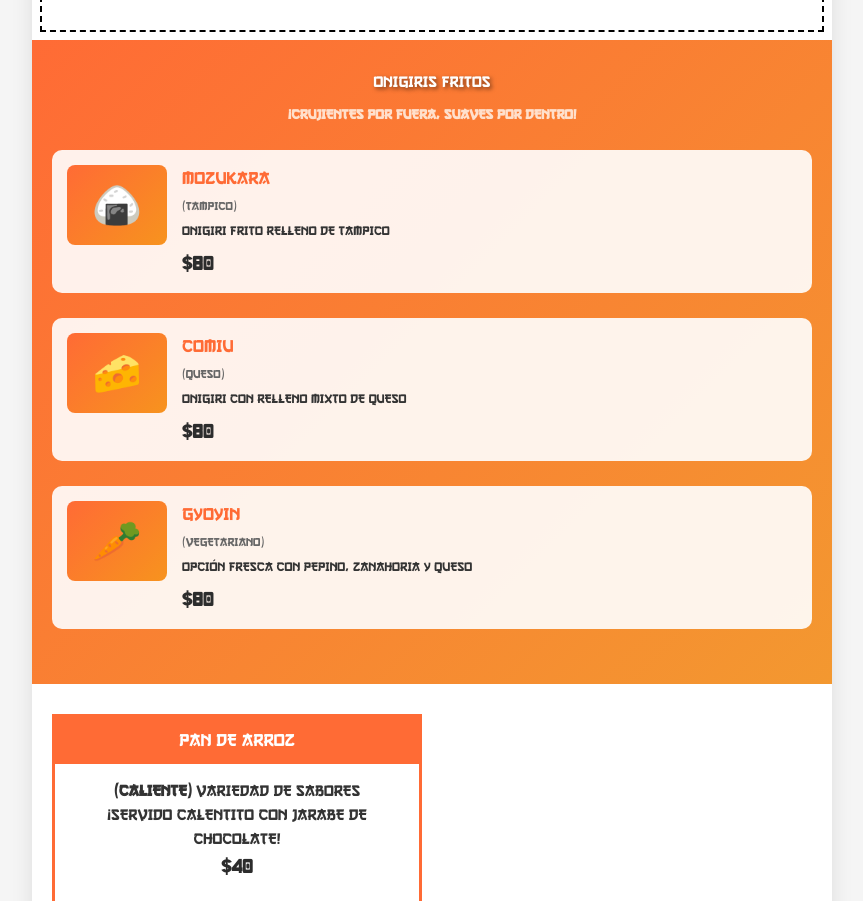
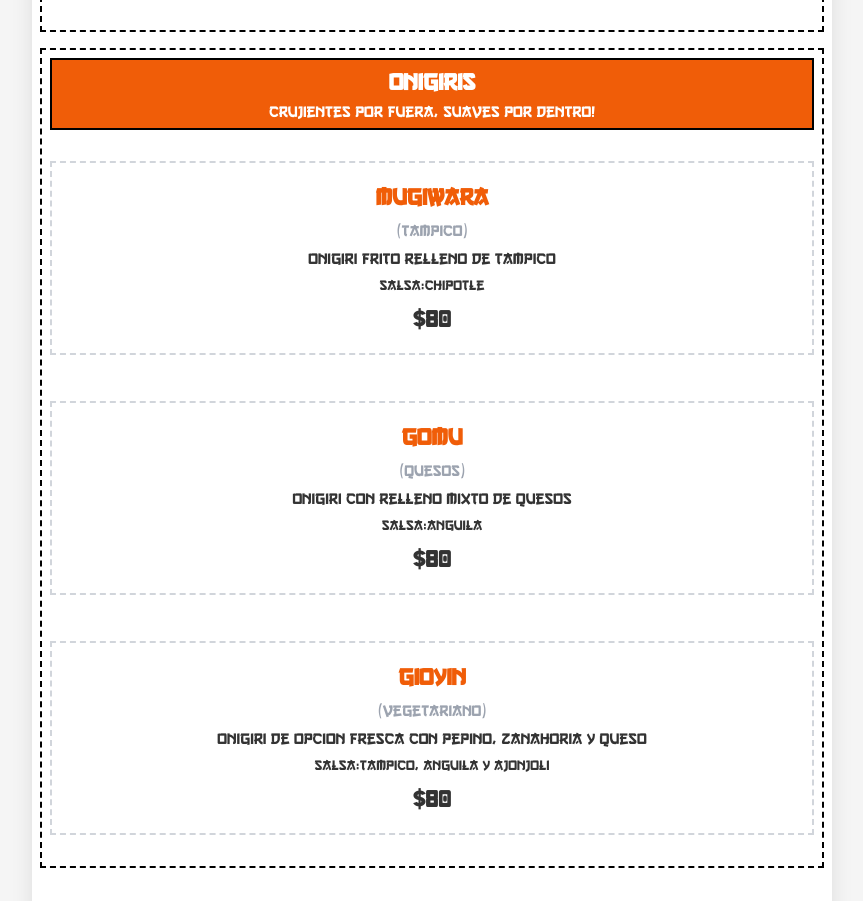
Before and after one commit to BrandAlex117/sushi_menu, an Astro site: page / in a window 1280 px wide. Shown: the part 2080-2981 px from the top of the page, without its empty margins (208-1071 px from the left). Built offline with nearby package versions, Linux system fonts and the light colour scheme; Astro itself is replaced by a stand-in of ours.

Commit message:
new food

```diff
--- a/src/components/gridFood.astro
+++ b/src/components/gridFood.astro
@@ -80,11 +80,5 @@ const menuItems = [
         ))
       }
     </ul>
-    <!-- <p class=" w-full h-auto">
-        <span class="titleMenu font-bold text-white bg-[#f05d08]">CHOPPER BURGUER</span>
-        <span class="textMenu">(ARRACHERA)"PAN" DE ARROZ Y NORI CON QUESO CREMA, AGUACATE, GUISO DE ARRACHERA Y CHILES TOREADOS.</span>
-        <span class="sauce text-nowrap">SALSA: CHIPOTLE</span>
-        <data class="priceMenu font-bold">$200</data>
-      </p> -->
   </div>
 </Content>
--- a/src/components/onigiriSection.astro
+++ b/src/components/onigiriSection.astro
@@ -1,9 +1,87 @@
 ---
 
+import Content from "../layouts/Content.astro"
+
+const menuItems = [
+  // {
+  //   category: "Sushi Rolls",
+  //   items: [
+  //     { name: "California Roll", description: "Crab, avocado, cucumber", price: "$8.95" },
+  //     { name: "Philadelphia Roll", description: "Salmon, cream cheese, cucumber", price: "$9.95" },
+  //     { name: "Spicy Tuna Roll", description: "Spicy tuna, cucumber, spicy mayo", price: "$10.95" },
+  //     { name: "Dragon Roll", description: "Eel, cucumber, avocado on top", price: "$14.95" }
+  //   ]
+  // },
+  {
+    category: "Burguers",
+    items: [
+      { name: "Mugiwara",
+        ingredients: [
+          { protein: "Tampico", description: "Onigiri frito relleno de tampico", sauce: "Chipotle" },
+        ],
+        price: "$80" },
+      { name: "Gomu",
+        ingredients: [
+          { protein: "Quesos", description: "Onigiri con relleno mixto de quesos", sauce: "Anguila" },
+        ],
+        price: "$80" },
+      { name: "Gioyin",
+        ingredients: [
+          { protein: "Vegetariano", description: "Onigiri de opcion fresca con pepino, zanahoria y queso", sauce: "Tampico, anguila y ajonjoli" },
+      ], price: "$80" }
+    ]
+  },
+  // {
+  //   category: "Appetizers",
+  //   items: [
+  //     { name: "Edamame", description: "Steamed soybeans with sea salt", price: "$5.95" },
+  //     { name: "Gyoza", description: "Pan-fried pork dumplings (6 pieces)", price: "$8.95" },
+  //     { name: "Miso Soup", description: "Traditional soybean paste soup", price: "$3.95" },
+  //     { name: "Seaweed Salad", description: "Wakame seaweed with sesame", price: "$6.95" }
+  //   ]
+  // }
+];
 
 ---
 
-<div class="section onigiri-section">
+<Content>
+    <div
+    class="div2 border-2 text-center w-full h-[10%] bg-[#f05d08] border-black p-1 flex-col center overflow-hidden"
+  >
+    <h1 class="center h-auto font-bold text-white">Onigiris</h1>
+    <h2 class="center h-auto text-white text-nowrap">
+      Crujientes por fuera, suaves por dentro!
+    </h2>
+  </div>
+
+  <div class="div3 w-full h-[90vh] flex">
+    <ul class="w-full h-full flex flex-col justify-around items-center">
+      {
+        menuItems.filter(section => section.category === "Burguers").map((section) => (
+            section.items.map(item => (
+              <li class="w-full h-auto border-2 flex border-dashed border-gray-300">
+                <div class="w-full h-full p-4">
+                  <p class=" w-full h-auto flex flex-col text-center gap-1">
+                  <span class="titleMenu font-bold text-[#f05d08]">
+                  {item.name}
+                  </span>
+                {item.ingredients.map(ing => (
+                  <span class="textMenu text-gray-400">({ing.protein})</span>
+                  <span class="textMenu">{ing.description}</span>
+                  <span class="sauce text-nowrap">Salsa:{ing.sauce}</span>
+                  <data class="priceMenu font-bold">{item.price}</data>
+                ))}
+                  </p>
+                </div>
+              </li>
+            ))
+        ))
+      }
+    </ul>
+  </div>
+</Content>
+
+<!-- <div class="section onigiri-section">
             <h2 class="section-title onigiri-title">Onigiris Fritos</h2>
             <p class="section-subtitle onigiri-subtitle">¡Crujientes por fuera, suaves por dentro!</p>
 
@@ -36,4 +114,4 @@
                     <div class="item-price">$80</div>
                 </div>
             </div>
-        </div>
+        </div> -->
```
